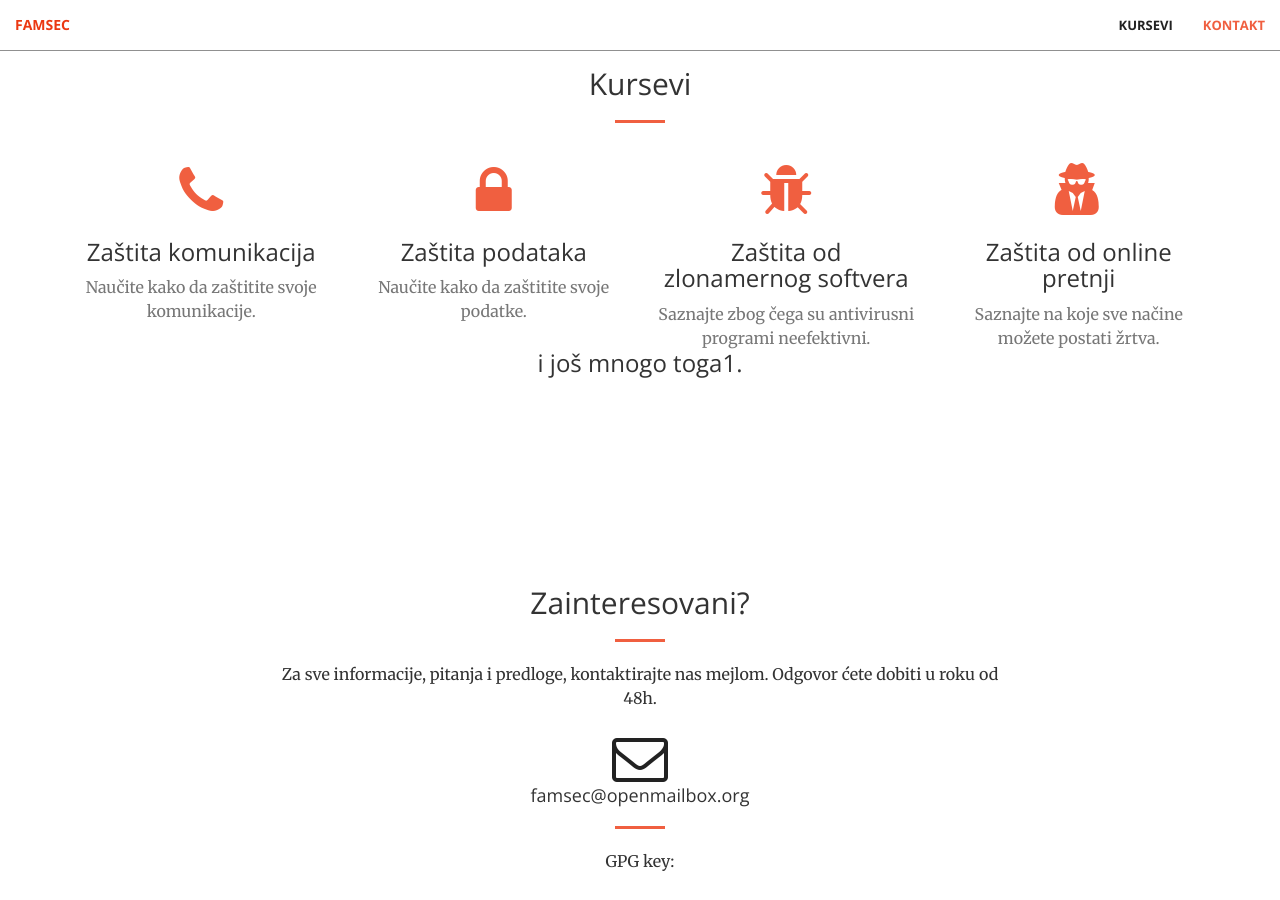
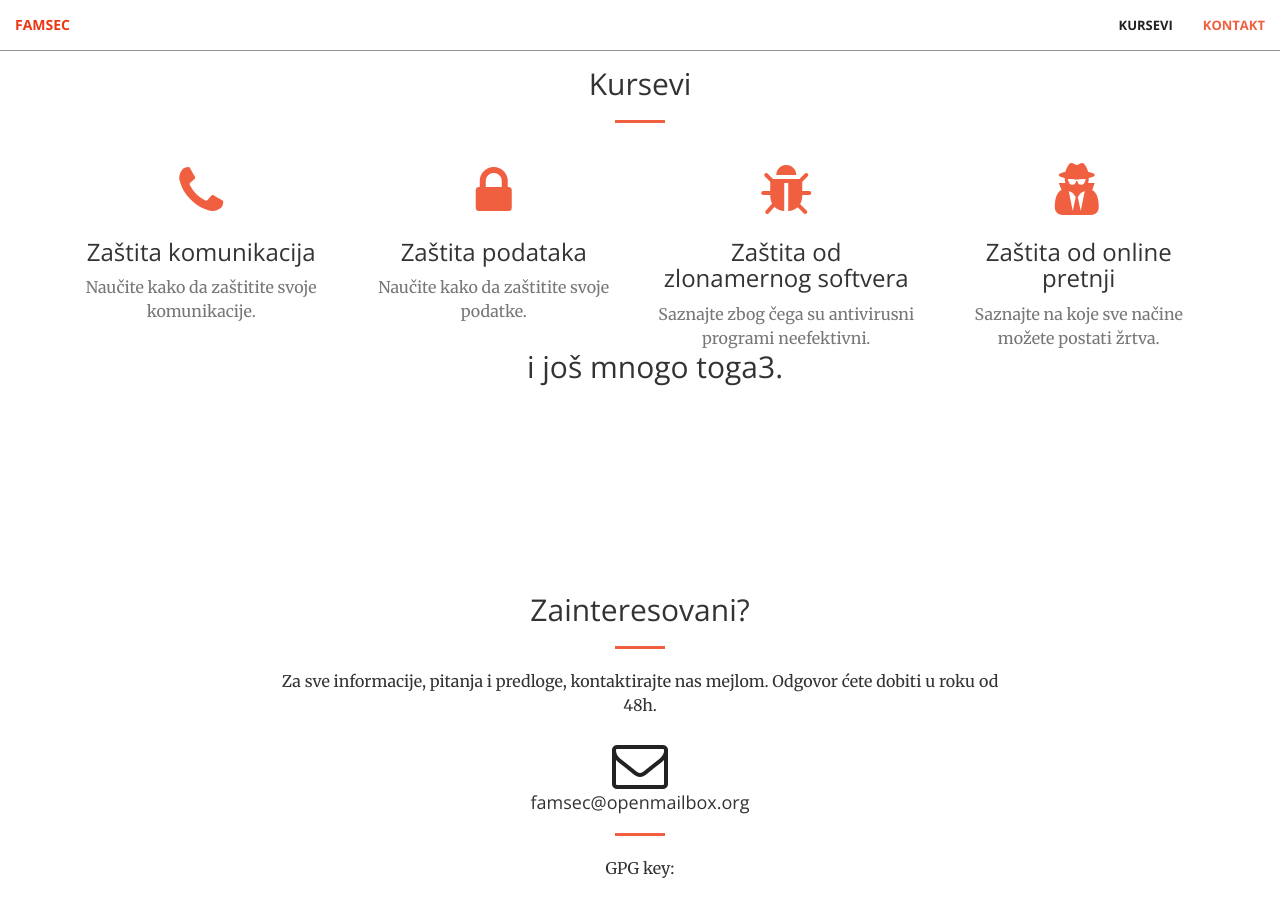
Before and after one commit to FAMSEC/famsec.github.io, a Jekyll site: the page built from index.html, in a window 1280 px wide and 900 px high, scrolled down 933 px. Built offline with Jekyll 4.4.1, drawn with Linux system fonts in a browser that asks for light colours.

Commit message:
Update services.html

```diff
--- a/_includes/services.html
+++ b/_includes/services.html
@@ -38,7 +38,11 @@
                 </div>
         </div>
     </div>
-     <div class="col-lg-8 col-lg-offset-2 text-center">
-                <h3 class="section-heading">i još mnogo toga1.</h3>
+     <div class="container">
+        <div class="row">
+            <div class="col-lg-12 text-center">
+                <h2 class="section-heading">i još mnogo toga3.</h2>
+            </div>
         </div>
+    </div>
 </section>
```
